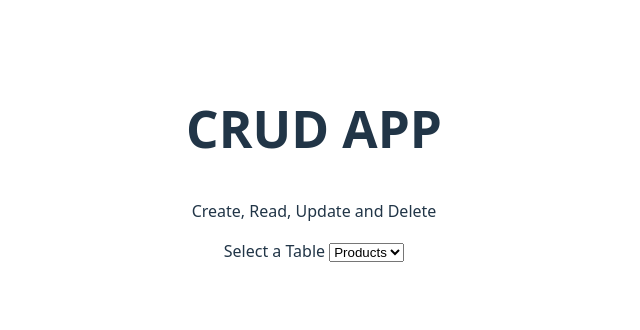
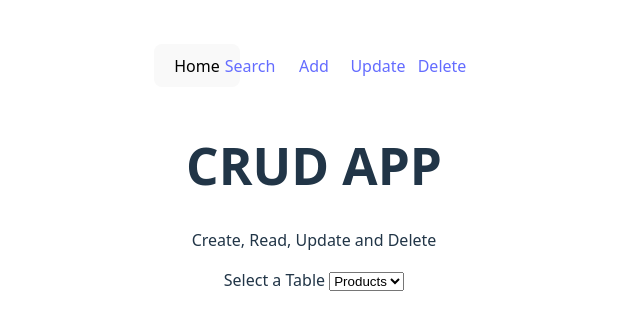
Before and after one commit to Bernullys/crud_fastapi, a React (Vite) app in the folder frontend/: page / in a window 1280 px wide. Shown: the part 240-570 px from the top of the page, without its empty margins (326-966 px from the left). Built offline with nearby package versions, Linux system fonts and the light colour scheme.

Commit message:
A way to navegate in react without using react-router

```diff
--- a/frontend/src/App.jsx
+++ b/frontend/src/App.jsx
@@ -1,13 +1,42 @@
-import Header from './Components/Header/Header'
-import './App.css'
+import { useState } from 'react';
+import Header from './Components/Header/Header';
+import Body from './Components/Body/Body';
+import Search from './Components/Search/Search';
+import Add from './Components/Add/Add';
+import Update from './Components/Update/Update';
+import Delete from './Components/Delete/Delete';
+
+import './App.css';
 
 function App() {
 
+  const [page, setPage] = useState("home")
+
+  function renderPage () {
+    switch (page) {
+      case "home":
+        return <Body goTo = {setPage } />
+      case "search":
+        return <Search goTo={ setPage }/>
+      case "add":
+        return <Add goTo = { setPage }/>
+      case "update":
+        return <Update goTo = { setPage }/>
+      case "delete":
+        return <Delete goTo = { setPage }/>
+      default:
+        return "Not Found"
+    }
+  }
+
   return (
     <>
-      <Header />
+      <Header goTo={setPage}/>
+      <div>
+        { renderPage() }
+      </div>
     </>
   )
 }
 
-export default App
+export default App;
--- /dev/null
+++ b/frontend/src/Components/Add/Add.jsx
@@ -0,0 +1,9 @@
+function Add () {
+    return (
+        <div>
+            <h2>Add Page</h2>
+        </div>
+    )
+}
+
+export default Add;
--- /dev/null
+++ b/frontend/src/Components/Body/Body.jsx
@@ -0,0 +1,44 @@
+import { useState } from "react";
+import UsersTable from "../UsersTable/UsersTable";
+
+
+
+function Body () {
+
+    const [currentTable, setCurrentTable] = useState("")
+
+    function handleTable (event) {
+        event.preventDefault()
+        setCurrentTable(event.target.value)
+    }
+
+   const actualTable = currentTable;
+
+    function renderTable () {
+        switch (actualTable) {
+            case "users-table":
+                return <UsersTable/>
+            default:
+                return null;
+        }
+    }
+
+    return (
+        <div>
+            <h1>CRUD APP</h1>
+            <p>Create, Read, Update and Delete</p>
+            <form action="">
+                <label htmlFor="selection">Select a Table </label>
+                <select name="selections" id="selections" onChange={handleTable}>
+                    <option value="users-table">Users</option>
+                    <option selected value="products-table">Products</option>
+                </select>
+            </form>
+            <div>
+                { renderTable() }
+            </div>
+        </div>
+    )
+}
+
+export default Body;
--- /dev/null
+++ b/frontend/src/Components/Delete/Delete.jsx
@@ -0,0 +1,9 @@
+function Delete () {
+    return (
+        <div>
+            <h2>Delete Page</h2>
+        </div>
+    )
+}
+
+export default Delete;
--- /dev/null
+++ b/frontend/src/Components/Header/Header.css
@@ -0,0 +1,21 @@
+.header-nav-container {
+    display: flex;
+    justify-content: center;
+    align-items: center;
+}
+
+.header-nav {
+
+}
+
+.header-nav ul {
+    display: flex;
+    justify-content: space-between;
+    align-items: center;
+    padding: 0;
+}
+
+.header-nav ul li {
+    list-style: none;
+    width: 64px;
+}
--- a/frontend/src/Components/Header/Header.jsx
+++ b/frontend/src/Components/Header/Header.jsx
@@ -1,42 +1,29 @@
-import { useState } from "react";
-import UsersTable from "../UsersTable/UsersTable";
+import "./Header.css";
 
-function Header () {
-
-    const [currentTable, setCurrentTable] = useState("")
-
-
-    function handleTable (event) {
-        event.preventDefault()
-        setCurrentTable(event.target.value)
-    }
-
-    const actualTable = currentTable;
-
-    function renderTable () {
-        switch (actualTable) {
-            case "users-table":
-                return <UsersTable/>
-            default:
-                return null;
-        }
-    }
+function Header ( { goTo }) {
 
     return (
-        <section>
-            <h1>CRUD APP</h1>
-            <p>Create, Read, Update and Delete</p>
-            <form action="">
-                <label htmlFor="selection">Select a Table </label>
-                <select name="selections" id="selections" onChange={handleTable}>
-                    <option value="users-table">Users</option>
-                    <option selected value="products-table">Products</option>
-                </select>
-            </form>
-            <div>
-                { renderTable() }
-            </div>
-        </section>
+        <div className="header-nav-container">
+            <nav className="header-nav">
+                <ul>
+                    <li>
+                        <button onClick={() => goTo("home")}>Home</button>
+                    </li>
+                    <li>
+                        <a href="" onClick={ (e) => { e.preventDefault() ; goTo("search") }}>Search</a>
+                    </li>
+                    <li>
+                        <a href="" onClick={ (e) => { e.preventDefault(); goTo("add") }}>Add</a>
+                    </li>
+                    <li>
+                        <a href="" onClick={ (e) => { e.preventDefault(); goTo("update") }}>Update</a>
+                    </li>
+                    <li>
+                        <a href="" onClick={ (e) => { e.preventDefault(); goTo("delete") }}>Delete</a>
+                    </li>
+                </ul>
+            </nav>
+        </div>
     )
 }
 
--- /dev/null
+++ b/frontend/src/Components/Search/Search.jsx
@@ -0,0 +1,15 @@
+function Search ( { goTO }) {
+    return (
+        <div id="search">
+            <h2>Search - Read</h2>
+            <form action="">
+                <div>
+                    <label htmlFor="">Search</label>
+                    <input type="text" name="" id="" />
+                </div>
+            </form>
+        </div>
+    )
+}
+
+export default Search;
--- /dev/null
+++ b/frontend/src/Components/Update/Update.jsx
@@ -0,0 +1,9 @@
+function Update () {
+    return (
+        <div>
+            <h2>Update page</h2>
+        </div>
+    )
+}
+
+export default Update;
```
